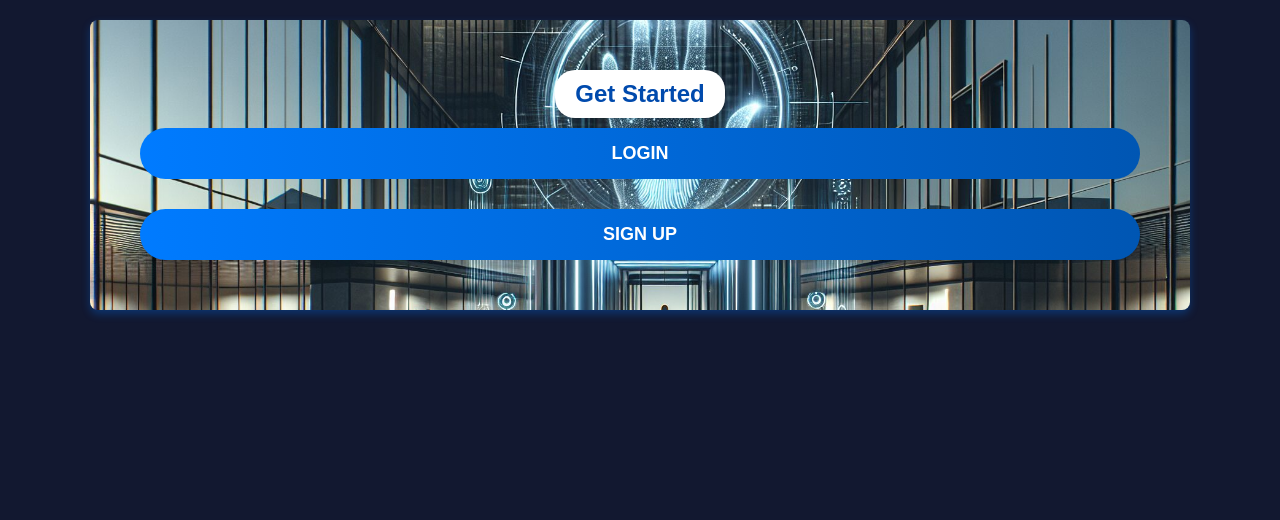
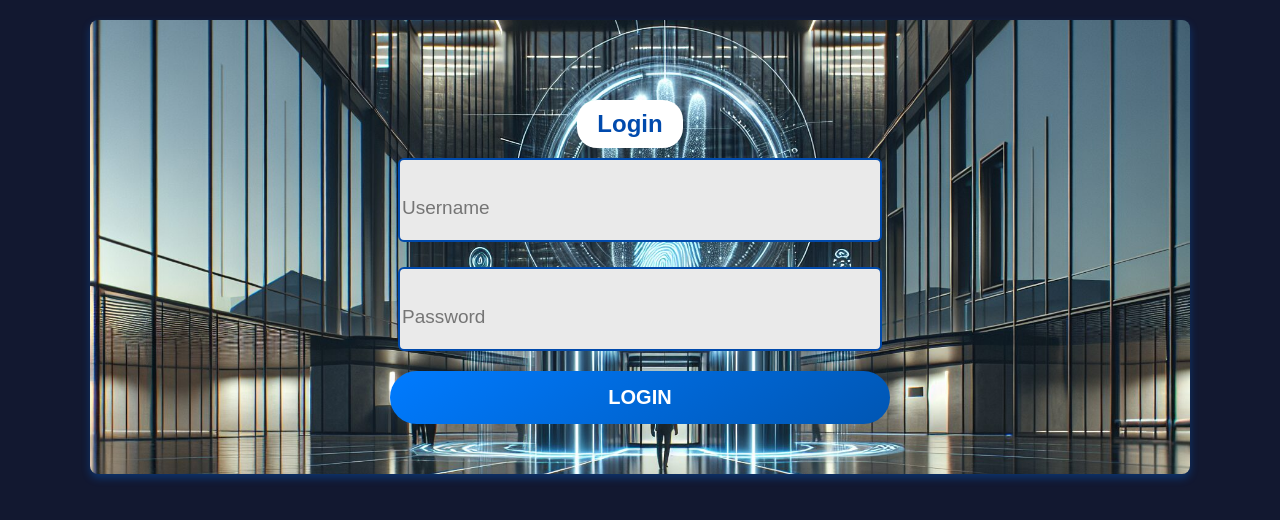
Before and after one commit to santosbogo/AccessControl, a React (Create React App) app in the folder src/main/frontend/: page / in a window 1280 px wide. Shown: the top 520 px of the page. Built offline with nearby package versions, Linux system fonts and the light colour scheme.

Commit message:
removed signup

```diff
--- a/src/main/frontend/src/App.js
+++ b/src/main/frontend/src/App.js
@@ -1,21 +1,17 @@
 import React from 'react';
 import { BrowserRouter as Router, Routes, Route } from 'react-router-dom';
-import SignUp from './Components/GetStarted/SignUp';
 import Login from './Components/GetStarted/Login';
 import Home from './Components/Home/Home';
 import ManageUsers from "./Components/Home/ManageUsers/ManageUsers";
 import Create from "./Components/Home/ManageUsers/CreateUser/Create";
 import History from "./Components/Home/History/History";
-import GetStarted from "./Components/GetStarted/GetStarted";
 
 
 function App() {
     return (
         <Router>
             <Routes>
-                <Route path="/" element={<GetStarted/>}/>
-                <Route path="/signup" element={<SignUp />} />
-                <Route path="/login" element={<Login />} />
+                <Route path="/" element={<Login />} />
                 <Route path="/home" element={<Home />} />
                 <Route path="/home/manage-users" element={<ManageUsers />} />
                 <Route path="/home/manage-users/create" element={<Create />} />
--- a/src/main/frontend/src/Components/GetStarted/GetStarted.css
+++ /dev/null
@@ -1,91 +0,0 @@
-.get-started-container {
-    display: flex;
-    flex-direction: column;
-    align-items: center;
-    justify-content: center; /* Para centrar verticalmente */
-    background-color: #1a1f2e; /* Dark navy blue background */
-    color: #003379; /* Light blue text color for readability */
-    font-family: 'Arial', sans-serif; /* Modern, sans-serif font */
-    width: 90%; /* Ajusta el ancho según tus necesidades */
-    max-width: 1000px; /* Establece un ancho máximo */
-    margin: auto; /* Auto para centrar horizontalmente */
-    padding: 50px;
-    max-height: 90vh;
-    overflow-y: auto;
-    border-radius: 8px;
-    box-shadow: 0 4px 8px rgba(0, 120, 255, 0.3);
-    background-image: url("../../../public/accessControl.jpeg");
-    background-size: cover;
-    background-repeat: no-repeat;
-    background-position: center;
-    position: relative;
-}
-
-@media (max-width: 768px) {
-    .get-started-container {
-        width: 95%; /* Aumenta el ancho en dispositivos más pequeños para usar más espacio */
-        padding: 20px; /* Reduce el padding para dispositivos más pequeños */
-    }
-}
-
-@media (max-width: 480px) {
-    .get-started-container {
-        width: 100%; /* Utiliza todo el ancho disponible en dispositivos muy pequeños */
-    }
-}
-
-.get-started-container:hover {
-    transform: translateY(-5px);
-    box-shadow: 0 15px 30px rgba(0, 0, 0, 0.25);
-}
-
-.logo-get-started img {
-    width: 150px;
-    margin-bottom: 40px;
-}
-
-.get-started-actions {
-    display: flex;
-    flex-direction: column;
-    gap: 20px;
-    width: 100%;
-}
-.title {
-    color: #004aad; /* Azul oscuro */
-    font-size: 24px; /* Tamaño de fuente ajustado */
-    font-weight: bold; /* Texto en negrita */
-    margin-bottom: 20px; /* Espaciado inferior */
-    padding: 10px 20px; /* Ajustar el espacio alrededor del texto */
-    background-color: white; /* Fondo blanco */
-    border-radius: 20px;
-}
-
-
-.get-started-button {
-    padding: 15px 30px;
-    border: none;
-    border-radius: 30px;
-    color: #fff;
-    font-size: 18px;
-    font-weight: 600;
-    text-transform: uppercase;
-    cursor: pointer;
-    transition: background-color 0.3s ease, transform 0.2s ease, box-shadow 0.2s ease;
-    width: 100%;
-    display: flex;
-    justify-content: center;
-    align-items: center;
-    background-image: linear-gradient(to right, #007bff, #0056b3);
-    font-family: 'Poppins', sans-serif;
-    text-decoration: none; /* Remover subrayado */
-}
-
-.get-started-button:not(:last-child) {
-    margin-bottom: 10px;
-}
-
-.get-started-button:hover {
-    background-image: linear-gradient(145deg, #004aad, #003379); /* Azul oscuro para el hover */
-    transform: scale(1.05);
-    box-shadow: 0 4px 8px rgba(0,0,0,0.2);
-}
--- a/src/main/frontend/src/Components/GetStarted/GetStarted.jsx
+++ /dev/null
@@ -1,26 +0,0 @@
-import React from 'react';
-import './GetStarted.css';
-import {Link, useNavigate} from "react-router-dom";
-
-const GetStarted = ()=>{
-    let navigate = useNavigate();
-
-    return (
-        <div className='get-started-container'>
-            <div className="get-started-header">
-                <div className="get-started-title">
-                    <div className="title"> Get Started </div>
-                </div>
-            </div>
-            <div className='logo-get-started'>
-            </div>
-            <div className='get-started-actions'>
-                <button className='get-started-button' onClick={() => navigate('/login')}>Login
-                </button>
-                <button className='get-started-button' onClick={() => navigate('/signup')}>Sign Up
-                </button>
-            </div>
-        </div>
-    )
-}
-export default GetStarted
--- a/src/main/frontend/src/Components/GetStarted/Login.jsx
+++ b/src/main/frontend/src/Components/GetStarted/Login.jsx
@@ -64,7 +64,6 @@ const Login = () => {
             <div className="general-error-message"></div>
 
             <button className="login-button" onClick={login}>Login</button>
-            <Link to="/" className="Go-back-button">Go back</Link>
         </div>
     );
 }
--- a/src/main/frontend/src/Components/GetStarted/SignUp.css
+++ /dev/null
@@ -1,106 +0,0 @@
-.signup-container {
-    display: flex;
-    flex-direction: column;
-    align-items: center;
-    background: #fff url("../../../public/accessControl.jpeg") no-repeat center;
-    background-size: cover; /* Ajusta el tamaño del fondo */
-    width: 90%; /* Ancho del contenedor */
-    max-width: 1200px; /* Ancho máximo del contenedor */
-    padding: 40px 20px;
-    margin: 80px auto 20px auto;
-    box-shadow: 0 12px 24px rgba(0, 0, 0, 0.2);
-    border-radius: 10px;
-    transition: transform 0.3s ease, box-shadow 0.3s ease;
-}
-
-.logo img {
-    width: 200px; /* Ajusta el tamaño de la foto */
-    margin-right: 5px;
-}
-
-
-.signup-container:hover {
-    transform: translateY(-5px);
-    box-shadow: 0 15px 30px rgba(0, 0, 0, 0.25);
-}
-
-
-
-.title {
-    color: #004aad; /* Azul oscuro */
-    font-size: 24px; /* Tamaño de fuente ajustado */
-    font-weight: bold; /* Texto en negrita */
-    margin-bottom: 10px; /* Espaciado inferior */
-    padding: 10px 20px; /* Ajustar el espacio alrededor del texto */
-    background-color: white; /* Fondo blanco */
-    border-radius: 20px;
-}
-
-
-.logo img {
-    width: 150px;
-    margin-right: 5px;
-}
-
-
-.signup-inputs {
-    display: flex;
-    flex-direction: column;
-    gap: 25px;
-}
-
-.signup-input {
-    display: flex;
-    align-items: center;
-    margin: auto;
-    width: 480px;
-    height: 80px;
-    background: #eaeaea;
-    border-color: #004aad; /* Borde azul oscuro */
-    border-style: solid;
-    border-width: 2px;
-    border-radius: 6px;
-}
-
-.signup-input img {
-    margin: 0px 30px;
-}
-
-.signup-input input {
-    height: 50px;
-    width: 400px;
-    background: transparent;
-    border: none;
-    outline: none;
-    font-size: 19px;
-    border-radius: 25px;
-}
-
-.signup-button,
-.Go-back-button {
-    padding: 15px 30px;
-    border: none;
-    border-radius: 30px;
-    color: #fff;
-    font-size: 20px;
-    font-weight: 600;
-    text-transform: uppercase;
-    cursor: pointer;
-    transition: background-color 0.3s ease, transform 0.2s ease, box-shadow 0.2s ease;
-    width: 50%;
-    font-family: 'Poppins', sans-serif;
-    background-image: linear-gradient(145deg, #007bff, #0056b3);
-    display: flex;
-    justify-content: center;
-    align-items: center;
-    outline: none;
-    margin-top: 20px;
-    text-decoration: none; /* Remover subrayado */
-}
-
-.sign-button:hover,
-.Go-back-button:hover {
-    background-image: linear-gradient(145deg, #004aad, #003379); /* Azul oscuro para el hover */
-    transform: scale(1.05);
-    box-shadow: 0 4px 8px rgba(0,0,0,0.2);
-}
--- a/src/main/frontend/src/Components/GetStarted/SignUp.jsx
+++ /dev/null
@@ -1,80 +0,0 @@
-import React, { useState } from 'react';
-import './SignUp.css';
-import { Link, useNavigate } from 'react-router-dom';
-import GetStarted from "./GetStarted";
-import axios from 'axios';
-
-const SignUp = () => {
-    const [firstName, setFirstName] = useState('');
-    const [lastName, setLastName] = useState('');
-    const [username, setUsername] = useState('');
-    const [password, setPassword] = useState('');
-    const navigate = useNavigate();
-
-    const [emailError, setEmailError] = useState('');
-
-    const handleSignUp = async () => {
-        try {
-            const response = await axios.post('http://localhost:3333/user/signup', {
-                firstName: firstName,
-                lastName: lastName,
-                username: username,
-                password: password
-            });
-            console.log(response.data);
-            navigate('/login');
-        }
-        catch (error) {
-            const errorMsg = error.response?.data || 'An unexpected error occurred.';
-            console.error('Error while sending request:', errorMsg);
-            setEmailError('');
-            if (errorMsg.includes("Username or email already registered")) {
-                setEmailError('Username or email already registered');
-            }
-        }
-    };
-
-    return (
-        <div className="signup-container">
-            <div className="signup-header">
-                <div className="signup-title">
-                    <div className="title"> Sign Up</div>
-                </div>
-                <div className="logo">
-                </div>
-            </div>
-            <div className="signup-inputs">
-                <div className="signup-input">
-                    <input type="text" name="firstName" value={firstName} onChange={(e) => setFirstName(e.target.value)}
-                           placeholder="First name"/>
-                </div>
-                <div className="signup-input">
-                    <input type="text" name="lastName" value={lastName} onChange={(e) => setLastName(e.target.value)}
-                           placeholder="Last name"/>
-                </div>
-                <div className="signup-input">
-                    <input type="text" name="username" value={username} onChange={(e) => setUsername(e.target.value)}
-                           placeholder="Username"/>
-                </div>
-                <div className="signup-input">
-                    <input
-                        type="password"
-                        name="password"
-                        value={password}
-                        onChange={(e) => setPassword(e.target.value)}
-                        placeholder="Password"
-                    />
-                </div>
-            </div>
-
-            <div className="general-error-message"></div>
-
-            <button className="signup-button" onClick={handleSignUp}>Sign Up</button>
-            {emailError && <div className="error-message">{emailError}</div>}
-
-            <Link to="/" className="Go-back-button">Go back</Link>
-        </div>
-    );
-};
-
-export default SignUp;
--- a/src/main/frontend/src/Components/Home/History/History.jsx
+++ b/src/main/frontend/src/Components/Home/History/History.jsx
@@ -60,7 +60,7 @@ const ViewHistory = () => {
                     <p>No history available for this date.</p>
                 )}
             </div>
-            <button onClick={handleGoBack}>Back to Home</button> {/* Botón de regreso a Home */}
+            <button onClick={handleGoBack} className={"home-button"}>Back Home</button> {/* Botón de regreso a Home */}
         </div>
     );
 };
--- a/src/main/frontend/src/Components/Home/ManageUsers/CreateUser/Create.jsx
+++ b/src/main/frontend/src/Components/Home/ManageUsers/CreateUser/Create.jsx
@@ -67,6 +67,8 @@ const CreateUser = () => {
             <div className="general-error-message"></div>
 
             <button className="signup-button" onClick={handleSubmit}>Create User</button>
+            <Link to="/Home/manage-users" className="home-button">Go Back</Link>
+
         </div>
     );
 };
--- a/src/main/frontend/src/Components/Home/ManageUsers/ManageUsers.jsx
+++ b/src/main/frontend/src/Components/Home/ManageUsers/ManageUsers.jsx
@@ -52,7 +52,7 @@ const ManageUsers = () => {
                     value={searchTerm}
                     onChange={handleSearchChange}
                 />
-                <button type="submit">Search</button>
+                <button type="submit"> Search</button>
                 <Link to="/Home/" className="home-button">Home</Link>
             </form>
             <div>
```
